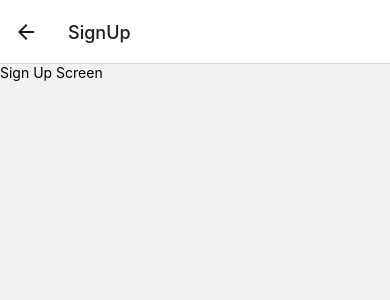
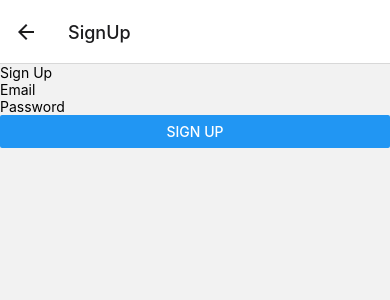
Before and after one commit to ConradPB/PAOApp, a React Native app: screen /SignUp in a window 390 px wide. Shown: the top 300 px of the page. Built offline with nearby package versions, Linux system fonts and the light colour scheme.

Commit message:
added sign up config

```diff
--- a/src/screens/SignUpScreen.tsx
+++ b/src/screens/SignUpScreen.tsx
@@ -1,11 +1,29 @@
-import React from 'react';
-// eslint-disable-next-line prettier/prettier
-import { View, Text } from 'react-native';
+/* eslint-disable prettier/prettier */
+import React, { useState } from 'react';
+import { View, Text, TextInput, Button } from 'react-native';
+import { useNavigation, StackNavigationProp } from '@react-navigation/native';
+import { RootStackParamList } from '../types';
 
-const SignUpScreen = () => (
-  <View>
-    <Text>Sign Up Screen</Text>
-  </View>
-);
+type SignUpScreenNavigationProp = StackNavigationProp<RootStackParamList, 'SignUp'>;
+
+const SignUpScreen = () => {
+  const [email, setEmail] = useState('');
+  const [password, setPassword] = useState('');
+  const navigation = useNavigation<SignUpScreenNavigationProp>();
+
+  const handleSignUp = () => {
+    // Handle sign up logic here
+    navigation.navigate('Home');
+  };
+
+  return (
+    <View>
+      <Text>Sign Up</Text>
+      <TextInput placeholder="Email" value={email} onChangeText={setEmail} />
+      <TextInput placeholder="Password" value={password} onChangeText={setPassword} secureTextEntry />
+      <Button title="Sign Up" onPress={handleSignUp} />
+    </View>
+  );
+};
 
 export default SignUpScreen;
```
